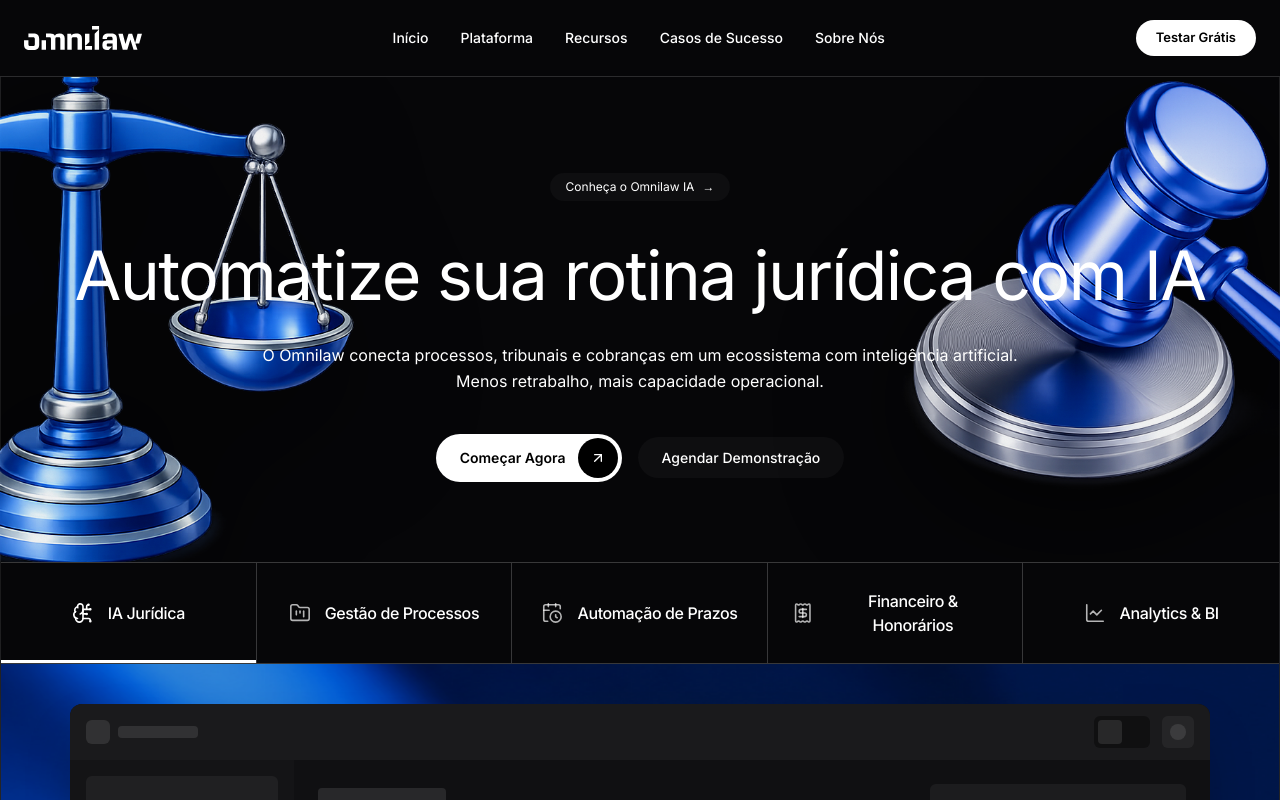
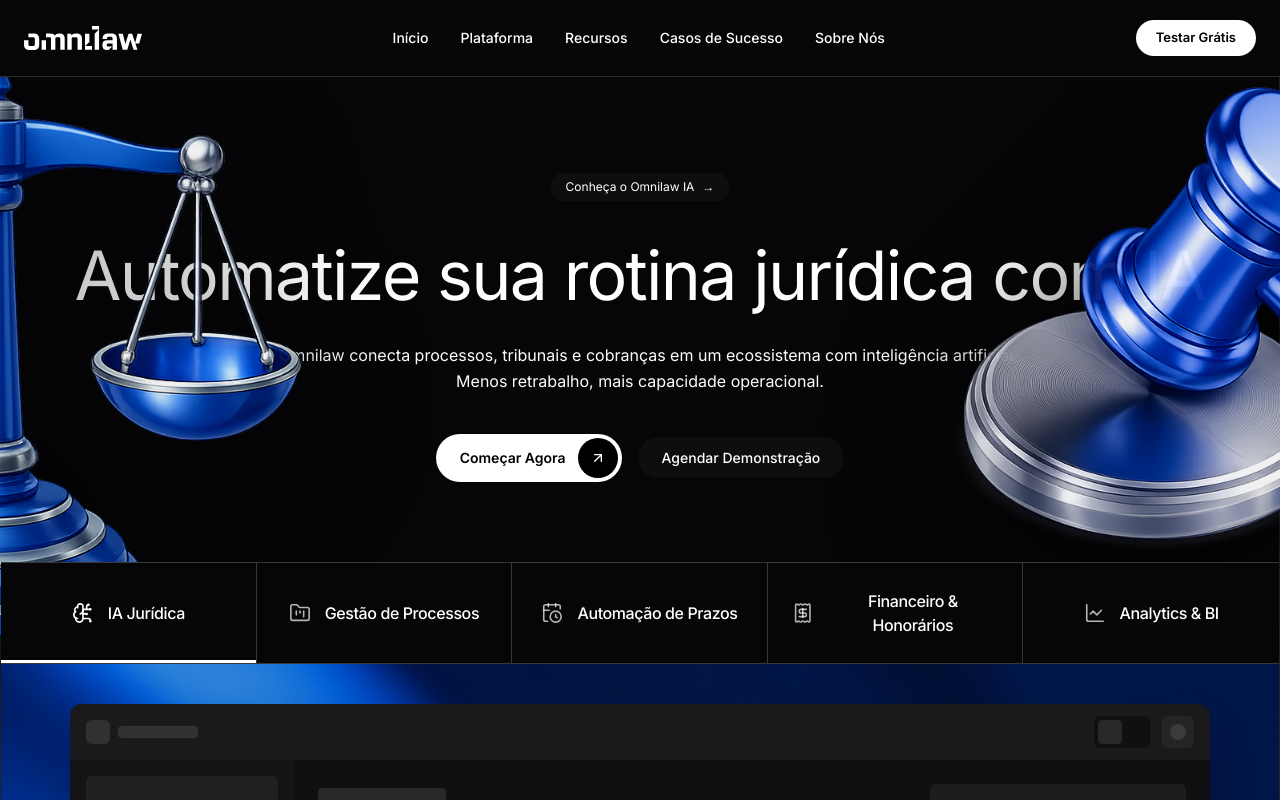
Before and after one commit to harryportugal/omnilaw, a Next.js app: page / in a window 1280 px wide. Shown: the top 800 px of the page. Built offline with nearby package versions, Linux system fonts and the light colour scheme; a web font is replaced by a local one.

Commit message:
feat: move hero side images to front layer (z-40), lower position and push further outwards

```diff
--- a/src/components/digitalarc-exact-hero.tsx
+++ b/src/components/digitalarc-exact-hero.tsx
@@ -51,10 +51,10 @@ export function DigitalArcExactHero() {
 
         {/* Hero Section */}
         <main className="relative z-10 flex flex-col items-center text-center pt-24 pb-20 px-4 w-full">
-          {/* Left Flanking Image (juridico 2.png - inverted) */}
+          {/* Left Flanking Image (juridico 2.png - Front layer, lower, further out) */}
           <motion.div
-            className="hidden lg:block absolute left-[-160px] lg:left-[-220px] xl:left-[-280px] top-1/2 -translate-y-1/2 w-[520px] lg:w-[620px] xl:w-[720px] z-0 pointer-events-none"
-            initial={{ opacity: 0, x: -80 }}
+            className="hidden lg:block absolute left-[-220px] lg:left-[-320px] xl:left-[-420px] top-[58%] -translate-y-1/2 w-[580px] lg:w-[700px] xl:w-[820px] z-40 pointer-events-none"
+            initial={{ opacity: 0, x: -100 }}
             animate={{ opacity: 0.95, x: 0 }}
             transition={{ duration: 0.8, delay: 0.2 }}
           >
@@ -65,10 +65,10 @@ export function DigitalArcExactHero() {
             />
           </motion.div>
 
-          {/* Right Flanking Image (juridico.png - inverted) */}
+          {/* Right Flanking Image (juridico.png - Front layer, lower, further out) */}
           <motion.div
-            className="hidden lg:block absolute right-[-160px] lg:right-[-220px] xl:right-[-280px] top-1/2 -translate-y-1/2 w-[520px] lg:w-[620px] xl:w-[720px] z-0 pointer-events-none"
-            initial={{ opacity: 0, x: 80 }}
+            className="hidden lg:block absolute right-[-220px] lg:right-[-320px] xl:right-[-420px] top-[58%] -translate-y-1/2 w-[580px] lg:w-[700px] xl:w-[820px] z-40 pointer-events-none"
+            initial={{ opacity: 0, x: 100 }}
             animate={{ opacity: 0.95, x: 0 }}
             transition={{ duration: 0.8, delay: 0.2 }}
           >
```
